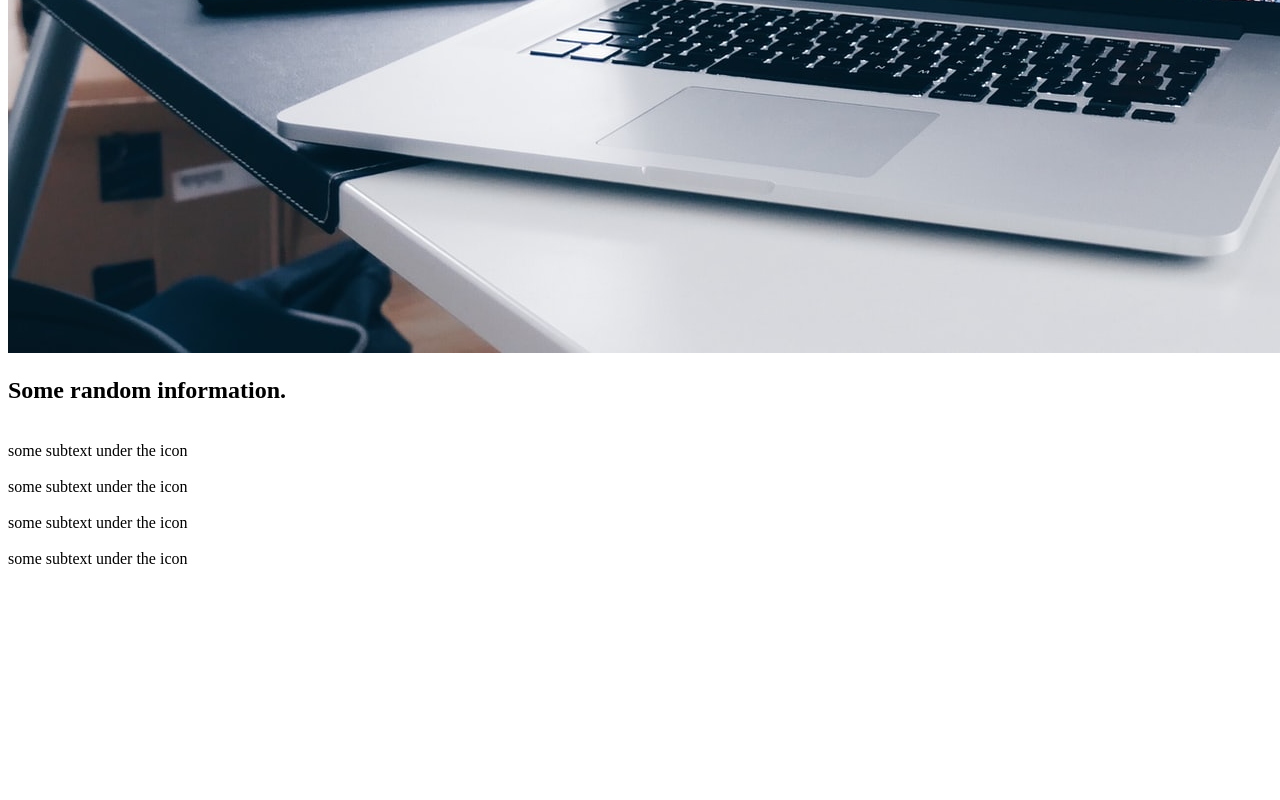
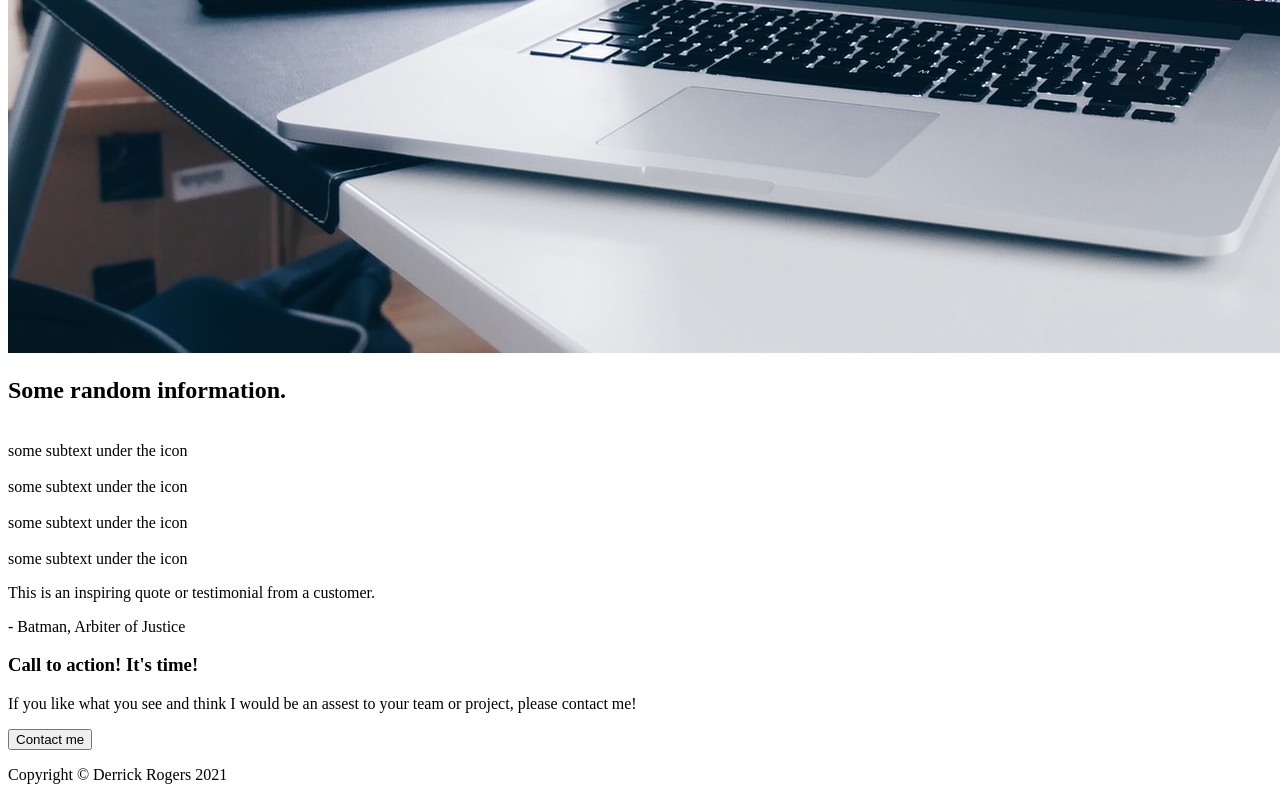
Before and after one commit to dr0gers/odin-landing-page, a plain HTML site: page index.html in a window 1280 px wide. Shown: the part 1181-1981 px from the top of the page. Before the commit the page ends 1757 px from the top, so only its background shows below. Drawn offline with Linux system fonts and the light colour scheme.

Commit message:
Finish first go at html and added reference images to project folder

```diff
--- a/index.html
+++ b/index.html
@@ -48,7 +48,20 @@
         </div>
     </div>
 
-    <di
+    <div class="quote">
+        <p>This is an inspiring quote or testimonial from a customer.</p>
+        <p>- Batman, Arbiter of Justice</p>
+    </div>
+
+    <div class="call-to-action">
+        <h3>Call to action! It's time!</h3>
+        <p>If you like what you see and think I would be an assest to your team or project, please contact me!</p>
+        <button>Contact me</button>
+    </div>
+
+    <div class="footer">
+        <p>Copyright © Derrick Rogers 2021</p>
+    </div>
 
 </body>
 </html>
```
Also changed, not shown: landing-page-colors.png (added), landing-page-example.png (added).
